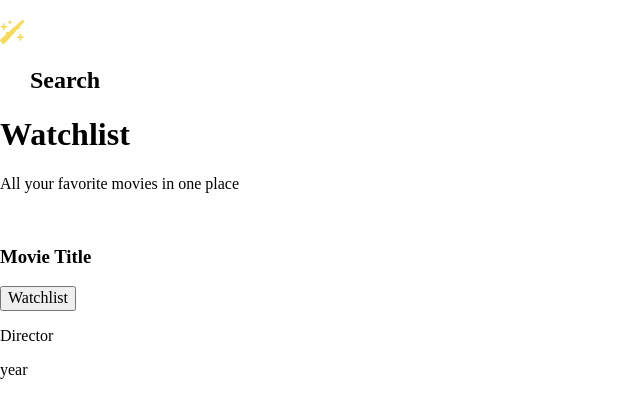
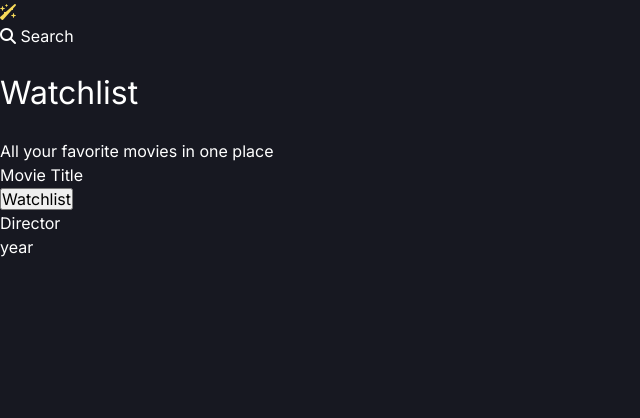
Before and after one commit to Youkwhan/watchlist, a plain HTML site: page index.html in a window 1280 px wide. Shown: the whole page, without its empty margins (0-640 px from the left). Drawn offline with nearby package versions, Linux system fonts and the light colour scheme.

Commit message:
basic css reset and custom variables

```diff
--- a/css/style.css
+++ b/css/style.css
@@ -0,0 +1,61 @@
+:root {
+	--ff-primary: "Inter", sans-serif;
+
+	--clr-bg: #171821;
+	--clr-nav-bg: #282a30;
+
+	--clr-primary: #fff;
+	--clr-secondary: #272831;
+	--clr-nav-gold: #f7da59;
+	--clr-text-gray: #818087;
+	--clr-text-accent: #d3af37;
+	--clr-line: #272831;
+
+	--fw-large: 800;
+	--fw-semi-large: 700;
+	--fw-medium: 500;
+	--fw-regular: 400;
+
+	--fs-large: 2.688em;
+	--fs-semi-large: 0.875em;
+	--fs-medium: 1.125em;
+	--fs-regualr: 0.75em;
+}
+
+*,
+*::before,
+*::after {
+	box-sizing: border-box;
+}
+
+* {
+	margin: 0;
+	padding: 0;
+	/* button and input inhert the font */
+	font: inherit;
+}
+
+html,
+body {
+	height: 100%;
+}
+
+html {
+	scroll-behavior: smooth;
+}
+
+body {
+	font-family: var(--ff-primary);
+	background: var(--clr-bg);
+	color: var(--clr-primary);
+	line-height: 1.5;
+}
+
+img {
+	display: block;
+	max-width: 100%;
+}
+
+/* Typography */
+
+/* Layout */
--- a/index.html
+++ b/index.html
@@ -17,6 +17,13 @@
 			integrity="sha512-iecdLmaskl7CVkqkXNQ/ZH/XLlvWZOJyj7Yy7tcenmpD1ypASozpmT/E0iPtmFIB46ZmdtAc9eNBvH0H/ZpiBw=="
 			crossorigin="anonymous"
 			referrerpolicy="no-referrer"
+		/>
+		<!-- google font -->
+		<link rel="preconnect" href="https://fonts.googleapis.com" />
+		<link rel="preconnect" href="https://fonts.gstatic.com" crossorigin />
+		<link
+			href="https://fonts.googleapis.com/css2?family=Inter:wght@400;500;700;800&display=swap"
+			rel="stylesheet"
 		/>
 		<link rel="stylesheet" href="./css/style.css" />
 	</head>
```
